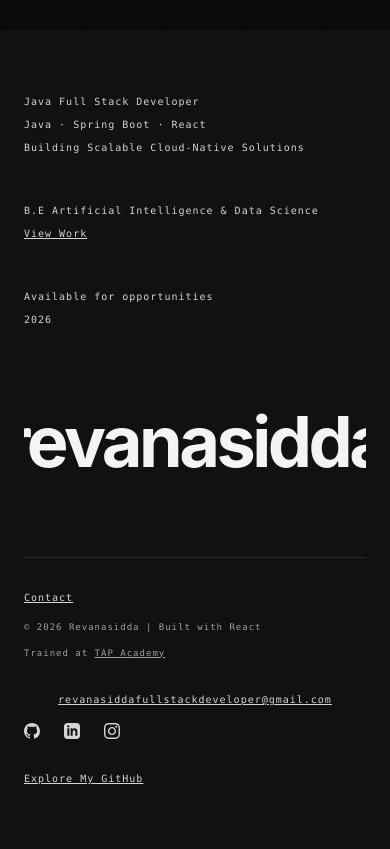
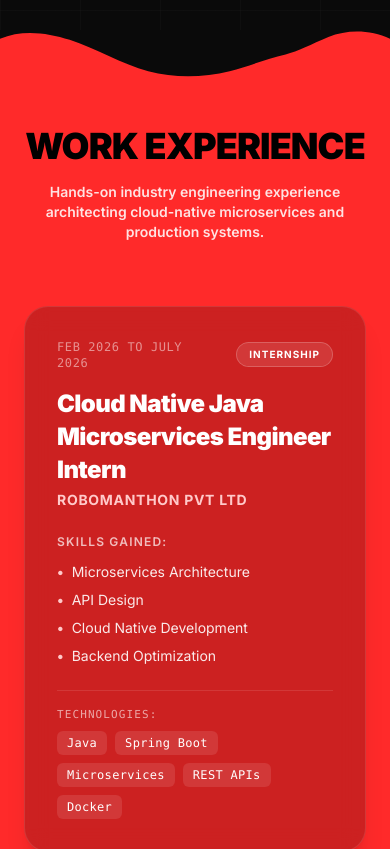
Before and after one commit to Revanasidda-M/revanasidda-portfolio, a React (Vite) app: page / in a window 390 px wide. Shown: the part 5480-6329 px from the top of the page. Built offline with nearby package versions, Linux system fonts and the light colour scheme; no server answers.

Commit message:
Create Internships component and render in App

```diff
--- a/src/App.jsx
+++ b/src/App.jsx
@@ -3,6 +3,7 @@ import Hero from './components/Hero'
 import About from './components/About'
 import TechnicalSkills from './components/TechnicalSkills'
 import Projects from './components/Projects'
+import Internships from './components/Internships'
 import Footer from './components/Footer'
 
 function App() {
@@ -13,6 +14,7 @@ function App() {
       <About />
       <TechnicalSkills />
       <Projects />
+      <Internships />
       <Footer />
     </>
   )
--- /dev/null
+++ b/src/components/Internships.jsx
@@ -0,0 +1,129 @@
+import { internshipsList } from '../data/portfolioData'
+
+// Individual internship card component
+function InternshipCard({ intern, index }) {
+  return (
+    <div
+      data-aos="fade-up"
+      data-aos-delay={index * 150}
+      className="bg-black/20 backdrop-blur-md border border-white/10 rounded-3xl p-8 hover:scale-[1.02] transition-all duration-300 flex flex-col justify-between shadow-xl"
+    >
+      <div>
+        {/* Top row: duration and badge */}
+        <div className="flex items-center justify-between gap-4 mb-4">
+          <span className="font-mono text-white/50 text-xs uppercase tracking-wider">
+            {intern.duration}
+          </span>
+          <span className="px-3 py-1 rounded-full bg-white/10 border border-white/20 text-white text-[10px] uppercase font-bold tracking-widest">
+            Internship
+          </span>
+        </div>
+
+        {/* Role title */}
+        <h3 className="text-2xl font-black text-white tracking-tight leading-snug mb-1">
+          {intern.role}
+        </h3>
+
+        {/* Organization name */}
+        <p className="uppercase text-red-200 text-sm font-bold tracking-wider mb-6">
+          {intern.organization}
+        </p>
+
+        {/* Skills gained bulleted list */}
+        {intern.skills && intern.skills.length > 0 && (
+          <div className="mb-6">
+            <h4 className="text-xs uppercase tracking-widest text-white/70 font-semibold mb-3">
+              Skills Gained:
+            </h4>
+            <ul className="space-y-2">
+              {intern.skills.map((skill, sIdx) => (
+                <li
+                  key={sIdx}
+                  className="flex items-start text-sm text-white/90"
+                >
+                  <span className="text-red-200 mr-2 font-bold">•</span>
+                  <span>{skill}</span>
+                </li>
+              ))}
+            </ul>
+          </div>
+        )}
+      </div>
+
+      {/* Technologies footer row */}
+      {intern.tech && intern.tech.length > 0 && (
+        <div className="border-t border-white/10 pt-4 mt-auto">
+          <h4 className="text-[11px] uppercase tracking-widest text-white/60 font-mono mb-2">
+            Technologies:
+          </h4>
+          <div className="flex flex-wrap gap-2">
+            {intern.tech.map((t, tIdx) => (
+              <span
+                key={tIdx}
+                className="px-2.5 py-1 rounded-md bg-white/10 text-white text-xs font-mono tracking-wide"
+              >
+                {t}
+              </span>
+            ))}
+          </div>
+        </div>
+      )}
+    </div>
+  )
+}
+
+export default function Internships() {
+  if (!internshipsList || internshipsList.length === 0) return null
+
+  return (
+    <section
+      id="experience"
+      className="bg-[#ff2a2a] pt-24 pb-32 px-6 md:px-12 relative overflow-hidden"
+    >
+      {/* Top edge torn-paper SVG divider transitioning from the previous dark section */}
+      <div className="absolute top-0 left-0 w-full overflow-hidden leading-none z-10 -translate-y-[1px] rotate-180">
+        <svg
+          className="relative block w-full h-12 md:h-20 fill-[#0a0a0a]"
+          viewBox="0 0 1200 120"
+          preserveAspectRatio="none"
+        >
+          <path d="M321.39,56.44c58-10.79,114.16-30.13,172-41.86,82.39-16.72,168.19-17.73,250.45-.39C823.78,31,906.67,72,985.66,92.83c70.05,18.48,146.53,26.09,214.34,3V120H0V95.8C59.71,118.08,130.83,119.62,189.5,99.8,242.79,81.82,282.88,63.6,321.39,56.44Z" />
+        </svg>
+      </div>
+
+      {/* Decorative pulsing black star bottom-left */}
+      <svg
+        className="absolute bottom-12 left-10 w-12 h-12 fill-black opacity-20 animate-pulse pointer-events-none"
+        viewBox="0 0 24 24"
+        aria-hidden="true"
+      >
+        <path d="M12 0l2.5 8.5L23 12l-8.5 2.5L12 23l-2.5-8.5L1 12l8.5-2.5z" />
+      </svg>
+
+      {/* Header */}
+      <div
+        data-aos="fade-up"
+        className="text-center max-w-3xl mx-auto mb-16 relative z-10"
+      >
+        <h2 className="uppercase font-black text-black text-4xl md:text-5xl lg:text-6xl tracking-tight mb-4">
+          Work Experience
+        </h2>
+        <p className="text-red-100 text-sm md:text-base font-semibold max-w-2xl mx-auto">
+          Hands-on industry engineering experience architecting cloud-native
+          microservices and production systems.
+        </p>
+      </div>
+
+      {/* Grid */}
+      <div className="max-w-7xl mx-auto grid grid-cols-1 lg:grid-cols-3 gap-6 md:gap-8 relative z-10">
+        {internshipsList.map((intern, index) => (
+          <InternshipCard
+            key={intern.organization + index}
+            intern={intern}
+            index={index}
+          />
+        ))}
+      </div>
+    </section>
+  )
+}
```
